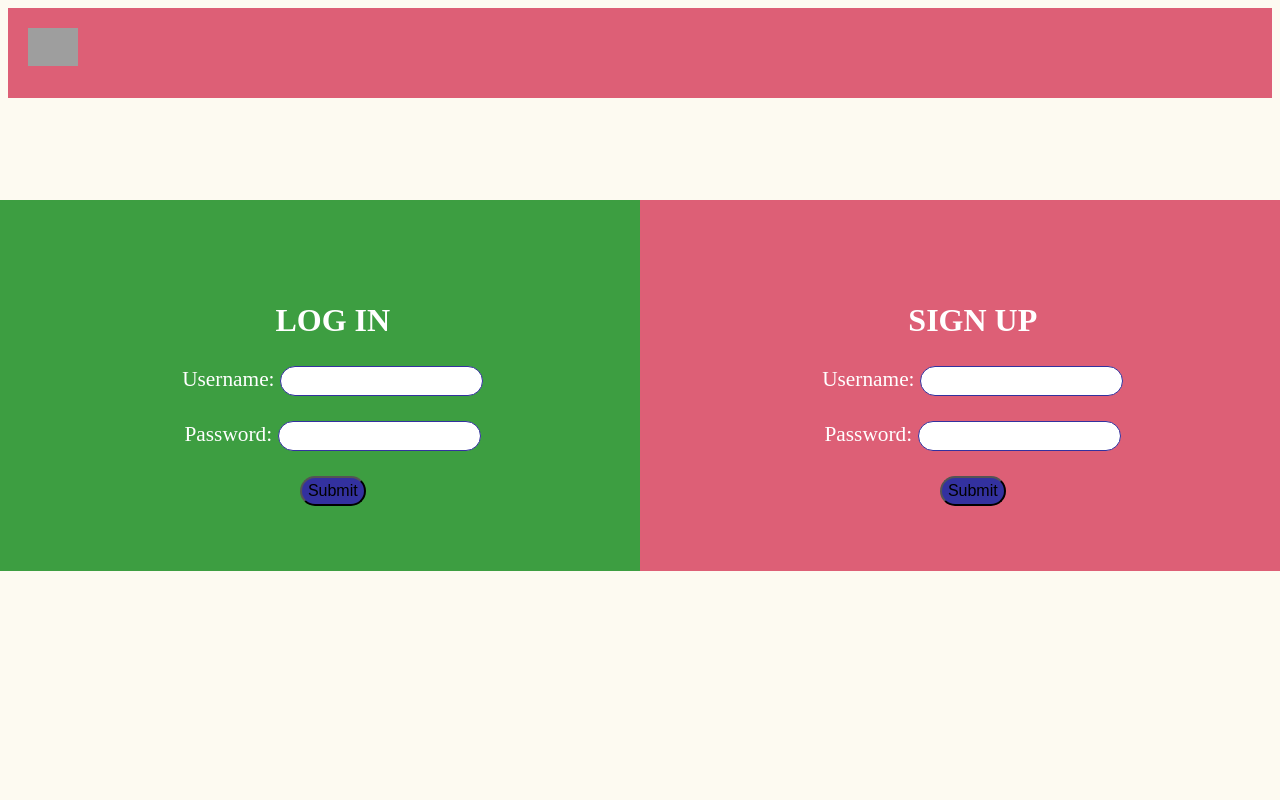
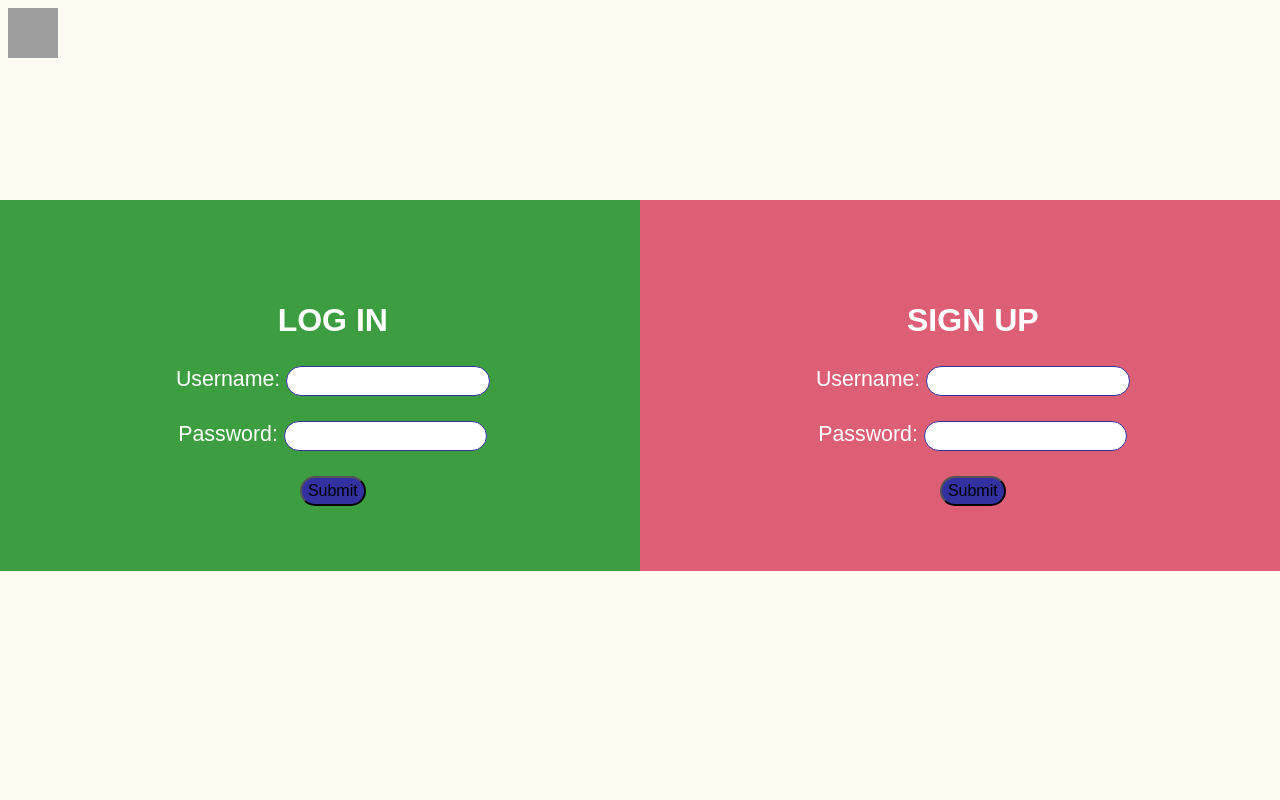
Before and after one commit to adityaguruprasad/latteShare, a PHP site: page /signup.php in a window 1280 px wide. Run offline with PHP 8.4, Linux system fonts and the light colour scheme; some web fonts are replaced; grey boxes are pictures that could not be loaded.

Commit message:
Ire- commit of zip folder 1

```diff
--- a/commgr-stylesheet.css
+++ b/commgr-stylesheet.css
@@ -1,10 +1,12 @@
-
+<link rel="preconnect" href="https://fonts.googleapis.com">
+                                                          <link rel="preconnect" href="https://fonts.gstatic.com" crossorigin>
+                                                                                                                  <link href="https://fonts.googleapis.com/css2?family=Montserrat&display=swap" rel="stylesheet">
 @import url('https://fonts.googleapis.com/css2?family=Lekton:wght@700&display=swap');
 @font-face {
     font-family: NeuzeitGro-Book;
-     src: url('https://webdev.iyaclasses.com/~mlchen/acad276/1109%20checkpoint%202/NeuzeitSBook.ttf');
+    src: url(../1109 checkpoint 2/NeuzeitSBook.ttf);
 }
-
+<link rel="stylesheet" href="https://use.typekit.net/aod6lef.css">
                                                                  #nav{
                                                                      background-color: #DD5F76;
                                                                      color: white;
@@ -13,7 +15,7 @@
                                                                  }
 
 #logo{
-    height: auto;
+    height: 50px;
     width: 50px;
 }
 
@@ -35,5 +37,5 @@ body{
     background-color: #FDFAF1;
     color: #33319F;
     font-size: 16pt;
-    font-family: NeuzeitGro-Book;
+    font-family: 'Montserrat', sans-serif;
 }
```
